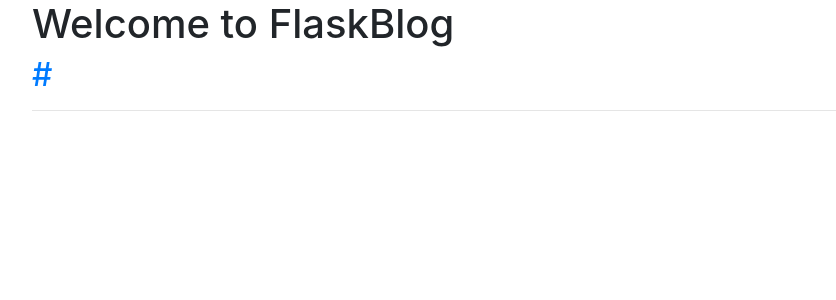
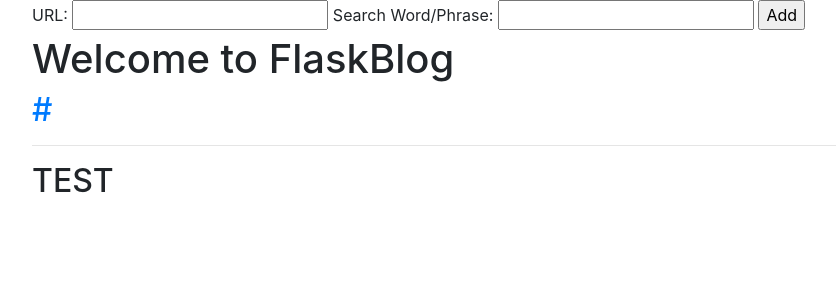
Before and after one commit to codygula/Final-Flask-Project, a Flask app: template templates/index.html in a window 1280 px wide. Shown: the part 56-356 px from the top of the page, without its empty margins (53-889 px from the left). Run offline with Flask 2, Linux system fonts and the light colour scheme; the template is opened without the code that fills it: most values are stand-ins (such as "Sample title", 1, 10 or a date in 2020); some libraries are stand-ins or nearby versions.

Commit message:
still working

```diff
--- a/app.py
+++ b/app.py
@@ -1,4 +1,4 @@
-from flask import Flask, render_template
+from flask import Flask, render_template, request
 import boto3
 import scratchpad
 
@@ -8,32 +8,23 @@
 
 app = Flask(__name__)
 
-@app.route('/')
+@app.route('/', methods =["GET", "POST"])
 def index():
-
-
-    # response = searchdatabase.get_item(
-    # TableName="searchItems",
-    # Key={
-    #     "email": "222222",
-    #     "ItemNumber": "*"
-    # })
-    # dbSearchTerm = response['Item']['searchterm']
-    # dbURL = response['Item']['siteURL']
-    # print(dbSearchTerm)
-    # print(dbURL)
 
     resp = scratchpad.query_table('searchItems', 'email', '222222')
     posts = resp.get('Items')
     print(posts)
-    # posts = [
-    #     {
-    #     'title': dbSearchTerm,
-    #     'created': dbURL
-    # },
-    #     {
-    #     'title': 'test2',
-    #     'created': 'test2'
-    # }]
 
     return render_template('index.html', posts=posts)
+
+
+
+@app.route('/', methods =["GET", "POST"])
+def UserInput():
+    if request.method == "POST":
+        searchword = request.form.get("searchword")
+        searchURL = request.form.get("URL")
+
+        print(searchword)
+        print(searchURL)
+    return render_template('index.html')
--- a/templates/base.html
+++ b/templates/base.html
@@ -25,8 +25,11 @@
         </div>
     </nav>
     <div class="container">
-        {% block content %} {% endblock %}
+        {% block content1 %} {% endblock %}
     </div>
+    <div class="container">
+      {% block content2 %} {% endblock %}
+  </div>
 
     <!-- Optional JavaScript -->
     <!-- jQuery first, then Popper.js, then Bootstrap JS -->
--- a/templates/index.html
+++ b/templates/index.html
@@ -1,6 +1,20 @@
 {% extends 'base.html' %}
 
-{% block content %}
+
+{% block content1 %}
+<form action="{{ url_for('UserInput')}}" method="post">
+    <label for="URL">URL:</label>
+    <input type="text" id="URL" name="URL">
+
+    <label for="searchword">Search Word/Phrase:</label>
+    <input type="text" id="searchword" name="searchword">
+
+    <input type="submit" value="Add">
+
+
+  </form>
+{% endblock %}
+{% block content2 %}
     <h1>{% block title %} Welcome to FlaskBlog {% endblock %}</h1>
     {% for post in posts %}
         <a href="#">
@@ -8,5 +22,7 @@
         </a>
         <span class="badge badge-primary">{{ post['searchterm'] }}</span>
         <hr>
+
     {% endfor %}
+    <h2>TEST</h2>
 {% endblock %}
```
